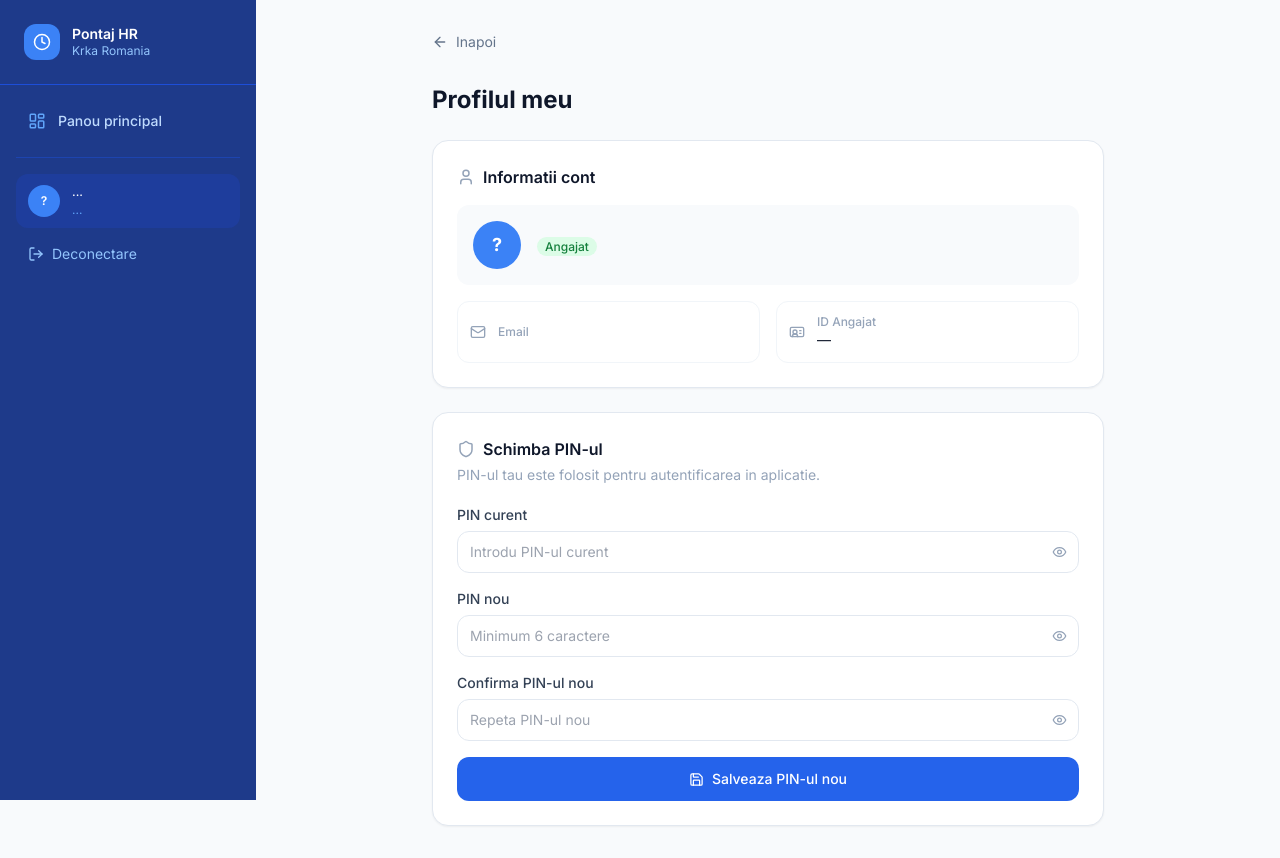
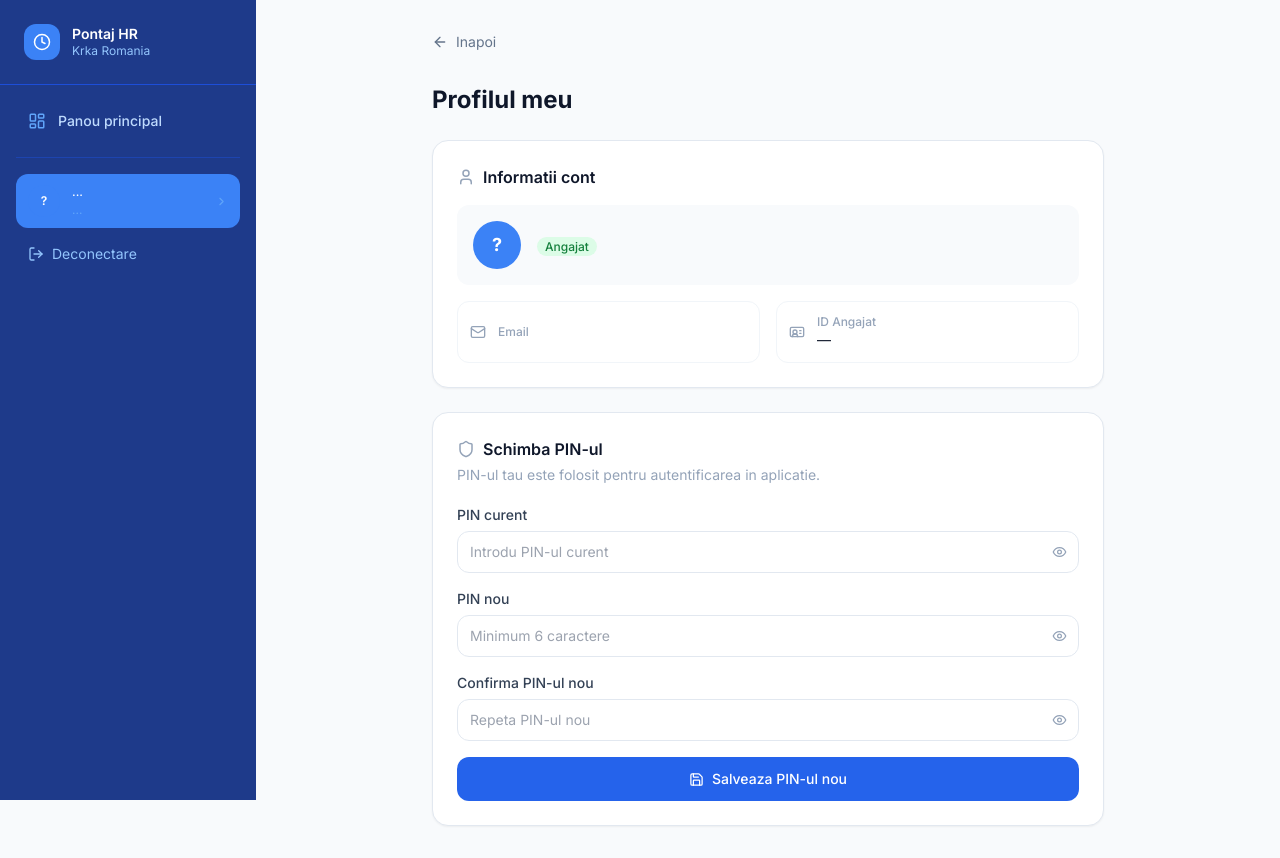
Before and after one commit to calexi07/hr-timetracker, a Next.js app: page /profile in a window 1280 px wide. Built offline with nearby package versions, Linux system fonts and the light colour scheme; no server answers.

Commit message:
Update Sidebar.tsx

```diff
--- a/src/components/Sidebar.tsx
+++ b/src/components/Sidebar.tsx
@@ -40,7 +40,6 @@ export default function Sidebar() {
 
   return (
     <aside className="w-64 min-h-screen bg-blue-900 flex flex-col sticky top-0 h-screen">
-      {/* Logo */}
       <div className="p-6 border-b border-blue-700 shrink-0">
         <div className="flex items-center gap-3">
           <div className="w-9 h-9 rounded-xl bg-blue-500 flex items-center justify-center">
@@ -53,7 +52,6 @@ export default function Sidebar() {
         </div>
       </div>
 
-      {/* Nav */}
       <nav className="p-4 space-y-1 shrink-0">
         {navItems.map(item => {
           const active = pathname === item.href || pathname.startsWith(item.href + '/')
@@ -74,13 +72,20 @@ export default function Sidebar() {
         })}
       </nav>
 
-      {/* Separator */}
       <div className="mx-4 border-t border-blue-700/50" />
 
-      {/* User info — imediat dupa nav */}
       <div className="p-4 shrink-0">
-        <div className="flex items-center gap-3 px-3 py-2.5 bg-blue-800/50 rounded-xl mb-2">
-          <div className="w-8 h-8 rounded-full bg-blue-500 flex items-center justify-center text-white text-xs font-semibold shrink-0">
+        {/* Nume clickabil -> profil */}
+        <Link
+          href="/profile"
+          className={cn(
+            'flex items-center gap-3 px-3 py-2.5 rounded-xl mb-2 transition-all group',
+            pathname === '/profile'
+              ? 'bg-blue-500'
+              : 'bg-blue-800/50 hover:bg-blue-700/50'
+          )}
+        >
+          <div className="w-8 h-8 rounded-full bg-blue-500 flex items-center justify-center text-white text-xs font-semibold shrink-0 group-hover:bg-blue-400 transition-all">
             {initials}
           </div>
           <div className="flex-1 min-w-0">
@@ -90,7 +95,9 @@ export default function Sidebar() {
               <span className="text-blue-400 text-xs">{getRolLabel()}</span>
             </div>
           </div>
-        </div>
+          <ChevronRight size={13} className="text-blue-400 group-hover:text-blue-200 shrink-0" />
+        </Link>
+
         <button
           onClick={handleLogout}
           className="w-full flex items-center gap-2 px-3 py-2 rounded-xl text-blue-300 hover:text-white hover:bg-blue-800 text-sm transition-all"
```
